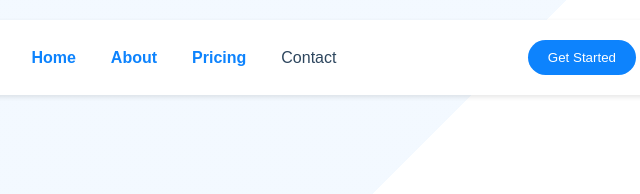
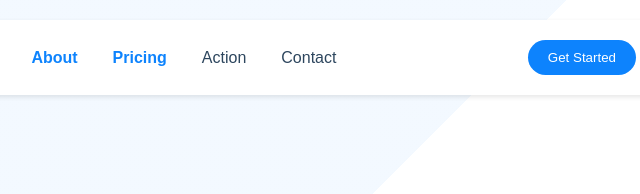
Before and after one commit to zahaaMuhanna/LandingPage, a plain HTML site: page index.html in a window 1280 px wide. Shown: the top 194 px of the page, 474-1114 px from the left. Drawn offline with Linux system fonts and the light colour scheme.

Commit message:
make thte li in the navbar dynamic

```diff
--- a/index.html
+++ b/index.html
@@ -12,15 +12,13 @@
 
     <!-- start nabvar -->
     <nav class="nav">
-        <a href="#" class="brand"><h1>iLanding</h1></a>
-        <ul class="navbar-items">
-            <li class="navbar-item active"><a href="#header">Home</a></li>
-            <li class="navbar-item"><a href="#about">About</a></li>
-            <li class="navbar-item"><a href="#pricing">Pricing</a></li>
-            <li class="navbar-item"><a href="#contact">Contact</a></li>
-        </ul>
-        <button class="cta-button">Get Started</button>
-    </nav>
+      <a href="#" class="brand"><h1>iLanding</h1></a>
+      <ul class="navbar-items">
+          <!-- Navbar items will be dynamically added here -->
+      </ul>
+      <button class="cta-button">Get Started</button>
+  </nav>
+
      <!-- end navbar section -->
 
 
--- a/js/app.js
+++ b/js/app.js
@@ -1,15 +1,37 @@
 document.addEventListener('DOMContentLoaded', () => {
     // Navbar Section Logic
-    const sections = document.querySelectorAll('header, section');
+    const sections = document.querySelectorAll('section');
+    const navbarItemsContainer = document.querySelector('.navbar-items');
+
+    // Dynamically create navbar items
+    sections.forEach((section) => {
+        const sectionId = section.id; // Get the section's ID
+        const sectionName = sectionId.charAt(0).toUpperCase() + sectionId.slice(1); // Format section name
+
+        // Create list item and anchor element
+        const listItem = document.createElement('li');
+        listItem.className = 'navbar-item';
+
+        const anchor = document.createElement('a');
+        anchor.href = `#${sectionId}`;
+        anchor.textContent = sectionName;
+        anchor.className = '';
+
+        // Append anchor to list item, and list item to navbar container
+        listItem.appendChild(anchor);
+        navbarItemsContainer.appendChild(listItem);
+    });
+
+    // Add active link logic
     const navLinks = document.querySelectorAll('.navbar-item a');
 
-    // Function to update the active link based on the scroll position
     const updateActiveLink = () => {
+        const scrollPosition = window.scrollY + window.innerHeight / 2;
+
         sections.forEach((section, index) => {
             const rect = section.getBoundingClientRect();
             const link = navLinks[index];
 
-            // Check if the section is within the viewport
             if (rect.top >= 0 && rect.top < window.innerHeight / 2) {
                 link.classList.add('active');
             } else {
@@ -19,7 +41,6 @@ document.addEventListener('DOMContentLoaded', () => {
     };
 
     window.addEventListener('scroll', updateActiveLink);
-
     updateActiveLink();
 
     // Form Validation Logic
```
